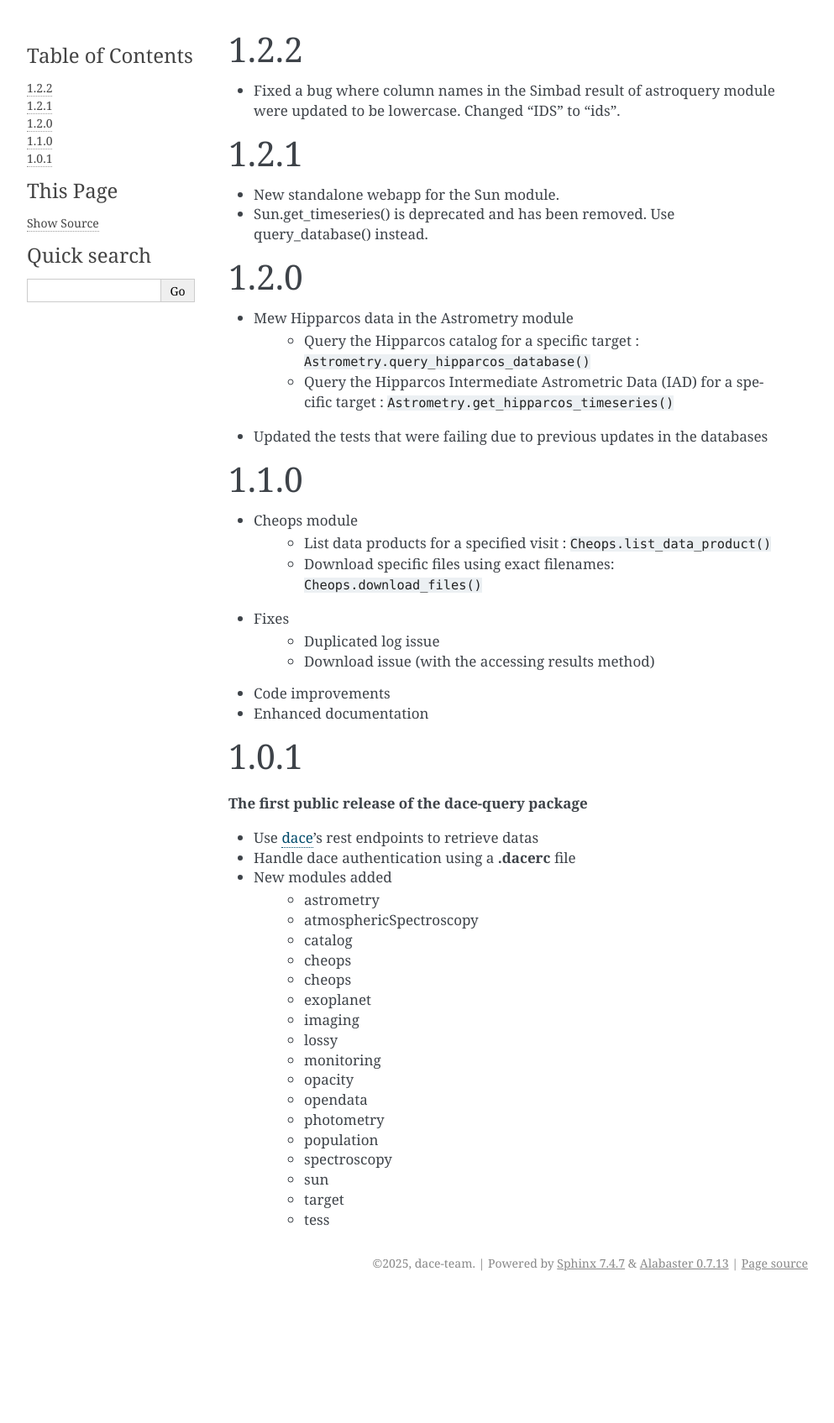
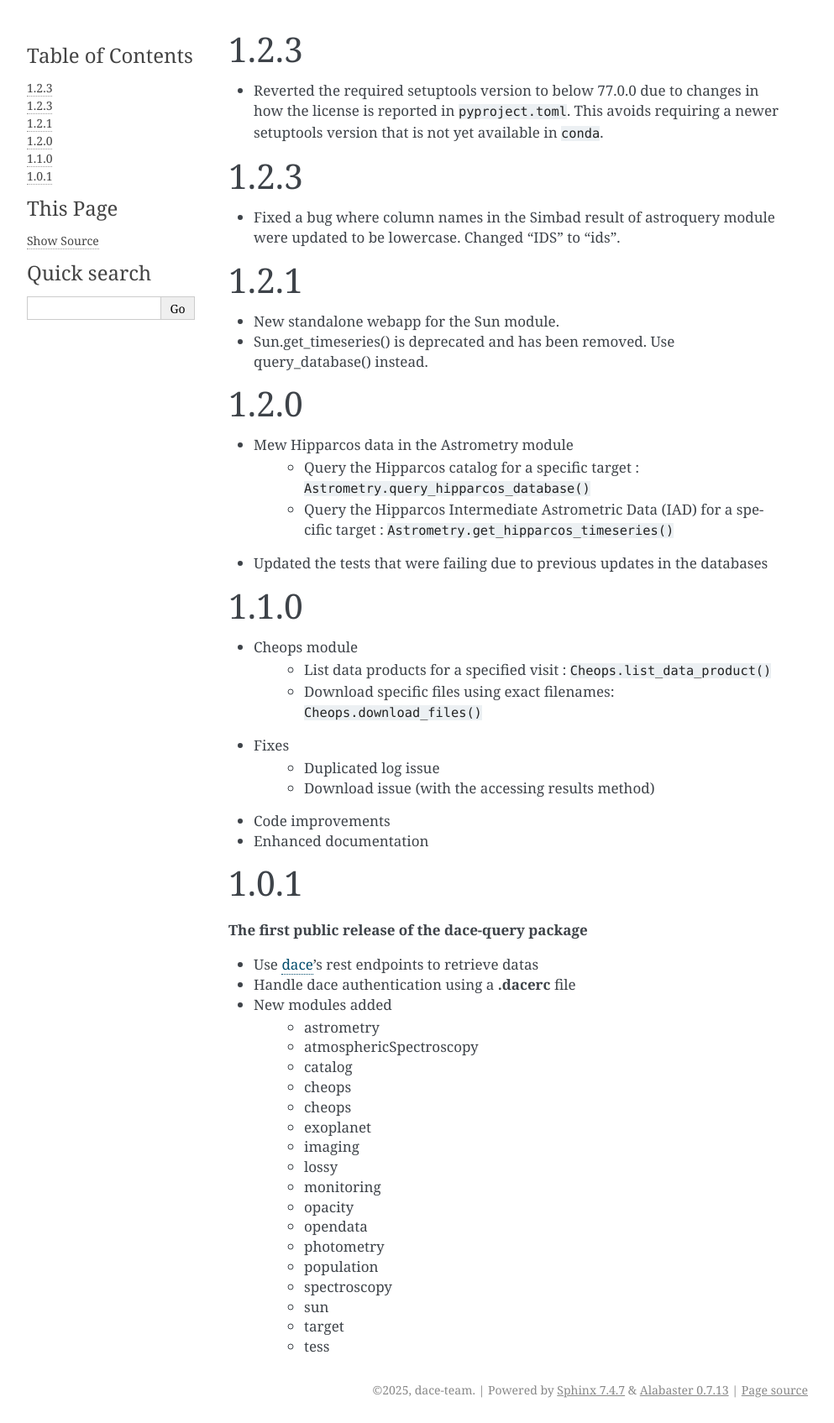
Before and after one commit to astro-dace/dace-query, a Sphinx documentation site: the page built from docs/source/changelogs.rst, in a window 1280 px wide. Shown: the whole page at 84% size, without its empty margins (148-1141 px from the left). Built offline with Sphinx 7.4.7, drawn with Linux system fonts in a browser that asks for light colours; before the commit the page ends 1544 px from its top, so only the background shows below that.

Commit message:
Bump version to 1.2.3 and revert setuptools requirement to below 77.0.0 for compatibility with conda

```diff
--- a/docs/source/changelogs.rst
+++ b/docs/source/changelogs.rst
@@ -1,4 +1,12 @@
-1.2.2
+1.2.3
+*****
+
+* Reverted the required setuptools version to below 77.0.0 due to changes in how the license is
+  reported in ``pyproject.toml``. This avoids requiring a newer setuptools version that is not yet
+  available in ``conda``.
+
+
+1.2.3
 *****
 
 * Fixed a bug where column names in the Simbad result of astroquery module were updated to be
```
Also changed, not shown: pyproject.toml (+4 -4 lines).
